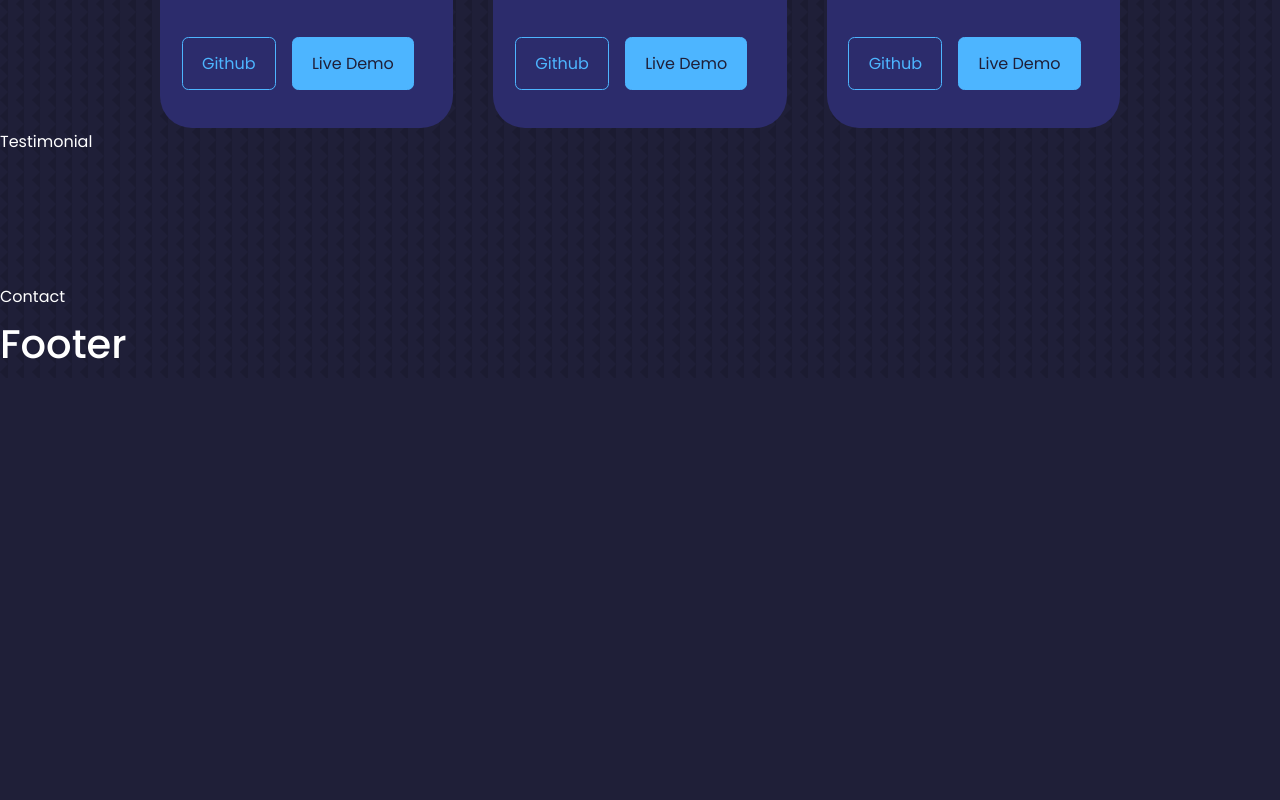
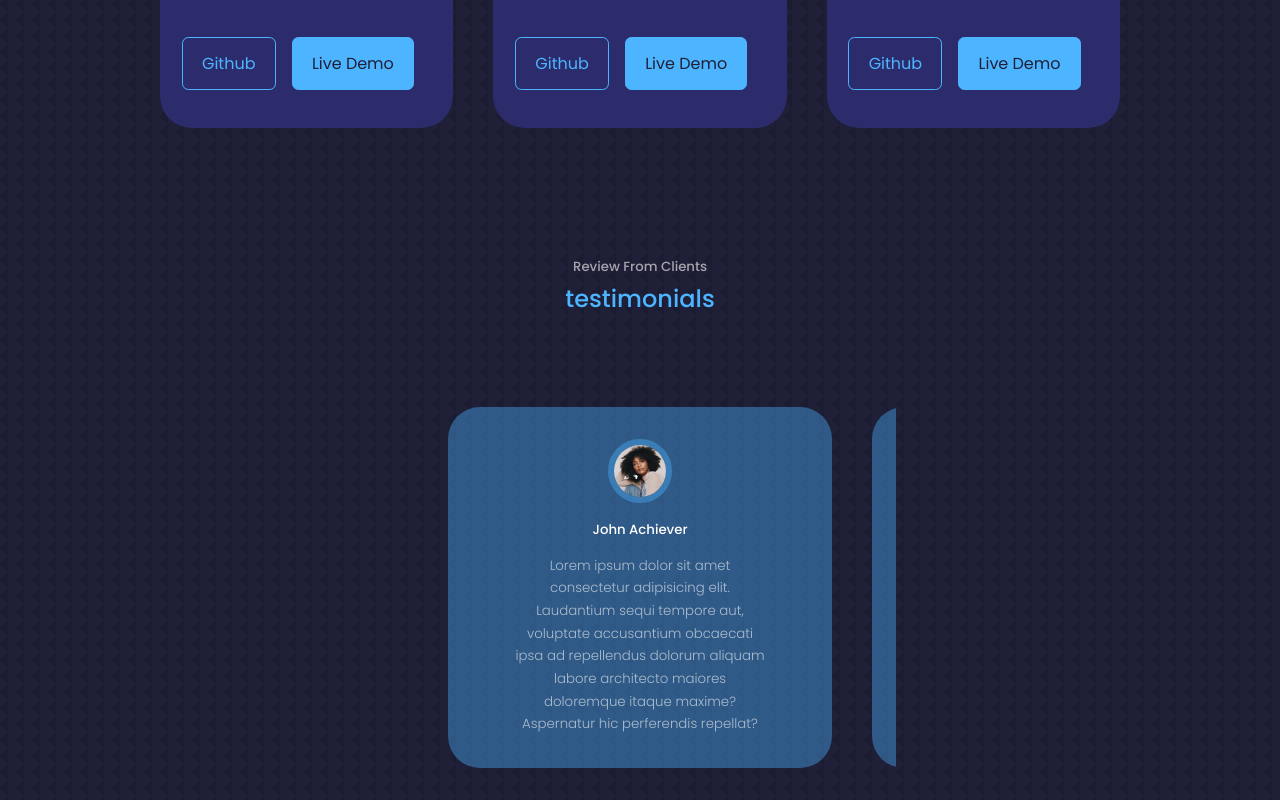
Before and after one commit to talha424588/food-delivery-app, a React (Create React App) app: page / in a window 1280 px wide. Shown: the part 3700-4500 px from the top of the page. Before the commit the page ends 4078 px from the top, so only its background shows below. Built offline with nearby package versions, Linux system fonts and the light colour scheme.

Commit message:
testimonial section complete

```diff
--- a/package.json
+++ b/package.json
@@ -11,6 +11,7 @@
     "react-dom": "^18.2.0",
     "react-icons": "^5.0.1",
     "react-scripts": "5.0.1",
+    "swiper": "^11.1.1",
     "web-vitals": "^2.1.4"
   },
   "scripts": {
--- a/src/components/testimonials/Testimonial.jsx
+++ b/src/components/testimonials/Testimonial.jsx
@@ -1,9 +1,71 @@
-function Testimonial()
-{
-    return (
-        <>
-        <secton id="testimonials">Testimonial</secton>
-        </>
-    )
+import client1 from "../../assets/avatar1.jpg";
+import client2 from "../../assets/avatar2.jpg";
+import client3 from "../../assets/avatar3.jpg";
+import client4 from "../../assets/avatar4.jpg";
+import "../testimonials/testimonial.css";
+
+import { Pagination } from 'swiper/modules';
+
+import { Swiper, SwiperSlide } from 'swiper/react';
+
+// Import Swiper styles
+import 'swiper/css';
+import 'swiper/css/pagination';
+import 'swiper/css/scrollbar';
+
+function Testimonial() {
+  const testimonialsData = [
+    {
+        clientAvatar: client1,
+        name: "Ash Achiever",
+        review:
+          "Lorem ipsum dolor sit amet consectetur adipisicing elit. Laudantium sequi tempore aut, voluptate accusantium obcaecati ipsa ad repellendus dolorum aliquam labore architecto maiores doloremque itaque maxime? Aspernatur hic perferendis repellat?",
+    },
+    {
+      clientAvatar: client2,
+      name: "John Achiever",
+      review:
+        "Lorem ipsum dolor sit amet consectetur adipisicing elit. Laudantium sequi tempore aut, voluptate accusantium obcaecati ipsa ad repellendus dolorum aliquam labore architecto maiores doloremque itaque maxime? Aspernatur hic perferendis repellat?",
+    },
+    {
+      clientAvatar: client3,
+      name: "Alex Achiever",
+      review:
+        "Lorem ipsum dolor sit amet consectetur adipisicing elit. Laudantium sequi tempore aut, voluptate accusantium obcaecati ipsa ad repellendus dolorum aliquam labore architecto maiores doloremque itaque maxime? Aspernatur hic perferendis repellat?",
+    },
+    {
+      clientAvatar: client4,
+      name: "Emma Achiever",
+      review:
+        "Lorem ipsum dolor sit amet consectetur adipisicing elit. Laudantium sequi tempore aut, voluptate accusantium obcaecati ipsa ad repellendus dolorum aliquam labore architecto maiores doloremque itaque maxime? Aspernatur hic perferendis repellat?",
+    },
+  ];
+  return (
+    <>
+      <section id="testimonials">
+        <h5>Review From Clients</h5>
+        <h2>testimonials</h2>
+        <Swiper className="container testominial_container"
+        modules={[Pagination]}
+        Autoplay
+        spaceBetween={40}
+        slidesPerView={1}
+        pagination={{ clickable: true }}
+        onSlideChange={() => console.log('slide change')}>
+          {testimonialsData.map((testimonial, index) => (
+            <SwiperSlide className="testimonial" key={index}>
+              <div className="client_avatar">
+                <img src={testimonial.clientAvatar} alt="" />
+              </div>
+              <div className="testominial_card-content">
+                <h5>John Achiever</h5>
+                <small className="client_review">{testimonial.review}</small>
+              </div>
+            </SwiperSlide>
+          ))}
+        </Swiper>
+      </section>
+    </>
+  );
 }
 export default Testimonial;
--- a/src/components/testimonials/testimonial.css
+++ b/src/components/testimonials/testimonial.css
@@ -0,0 +1,50 @@
+.container.testominial_container {
+    width: 40%;;
+    padding: 4rem;
+}
+
+.client_avatar {
+    width: 4rem;
+    aspect-ratio: 1/1;
+    overflow: hidden;
+    border-radius: 50%;
+    margin: 0 auto 1rem;
+    border: 0.4rem solid var(--color-primary-variant);
+}
+
+.testimonial {
+    background: var(--color-primary-variant);
+    text-align: center;
+    padding: 2rem;
+    border-radius: 2rem;
+    user-select: none;
+}
+
+.client_review {
+    color: var(--color-light);
+    font-weight: 300;
+    display: block;
+    width: 80%;
+    margin: 0.8rem auto 0;
+}
+.swiper-pagination-cickable .swiper-pagination-bullet
+{
+    background: var(--color-primary);
+}
+
+@media screen and (max-width: 1024px) {
+    .container.testimonial_container {
+        width: 60%;
+    }
+
+}
+
+@media screen and (max-width: 600px) {
+    .experience_container {
+        width: var(--container-width-ms);
+    }
+    .client_review
+    {
+        width: var(--container-width-ms);
+    }
+}
--- a/src/index.css
+++ b/src/index.css
@@ -55,7 +55,9 @@ section
     margin-top: 8rem;
     /* height: 100vh;/ */
 }
-section >h1, section >h2, section >h5{
+section>h1,
+section>h2,
+section>h5 {
     text-align: center;
     color: var(--color-light);
 }
```
Also changed, not shown: 1 other file (tests, documents, lock files or other folders).
